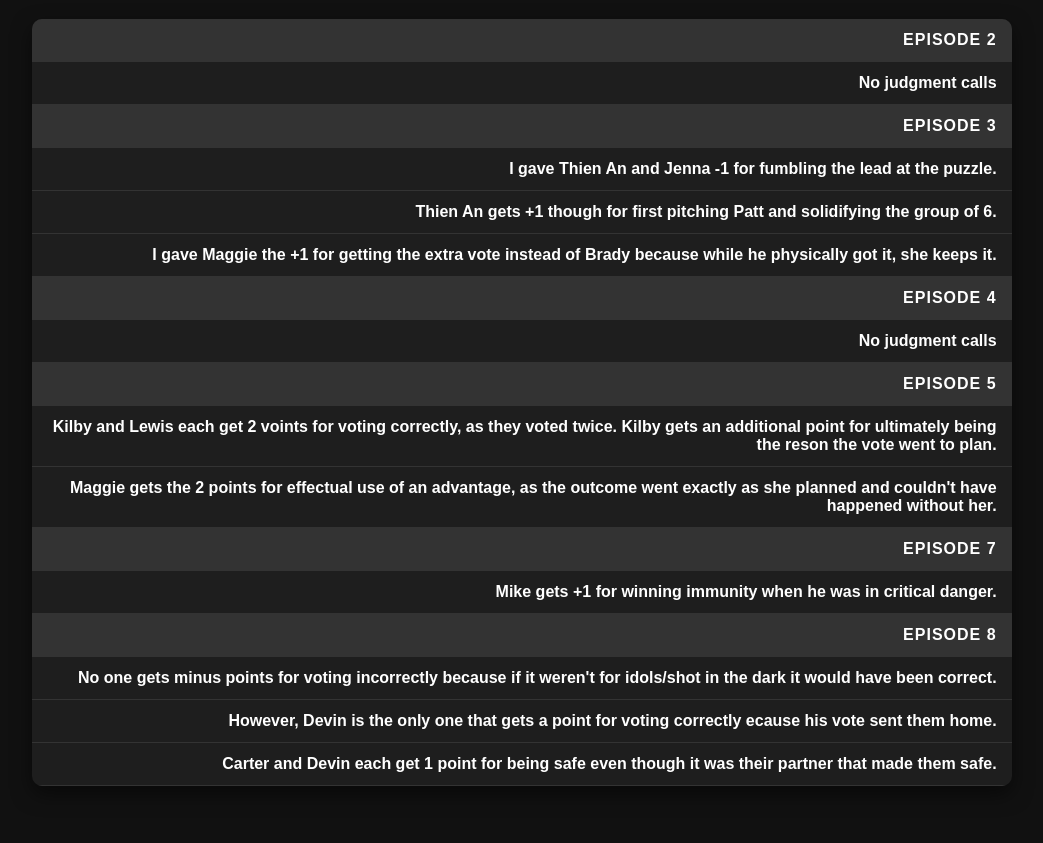
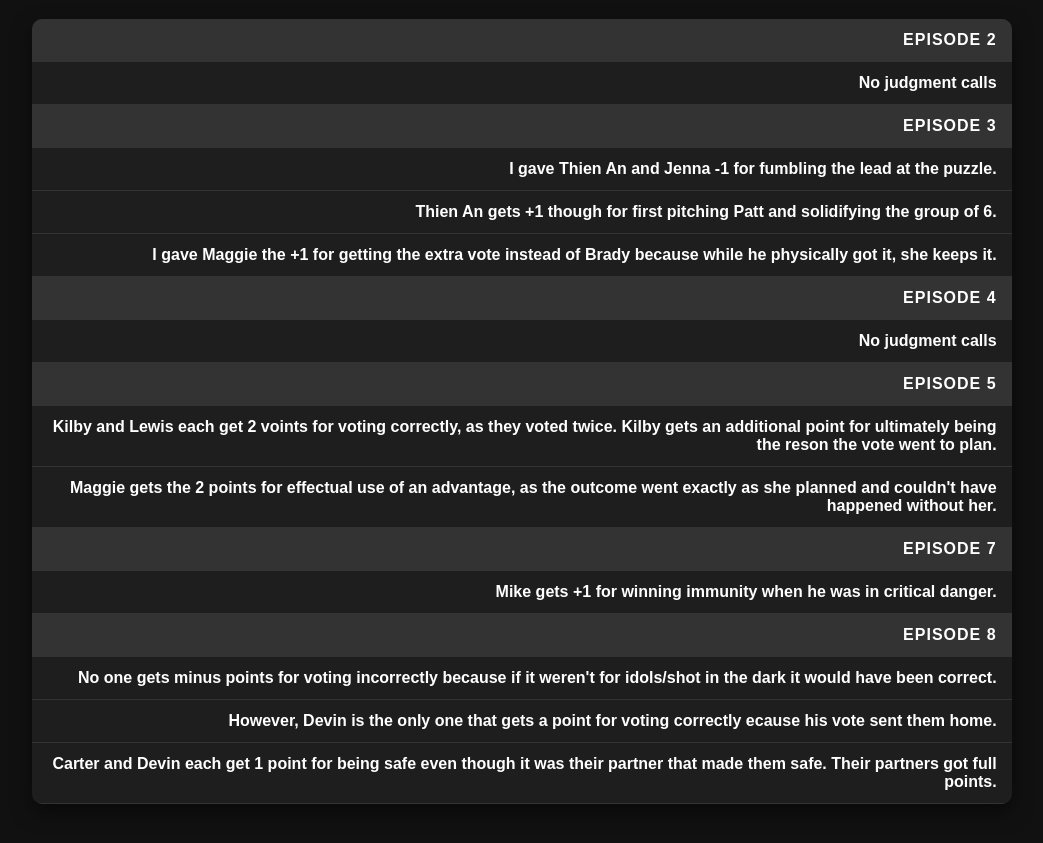
Before and after one commit to joweewoo/Survivor51, a plain HTML site: page judgment.html in a window 1280 px wide. Shown: the part 113-956 px from the top of the page, without its empty margins (118-1161 px from the left). Drawn offline with Linux system fonts and the light colour scheme.

Commit message:
Update scoring details for Carter and Devin
Clarified scoring explanation for Carter and Devin.

```diff
--- a/judgment.html
+++ b/judgment.html
@@ -46,7 +46,7 @@
     </tr>
     <tr><td>No one gets minus points for voting incorrectly because if it weren't for idols/shot in the dark it would have been correct.</td></tr>
   <tr><td>However, Devin is the only one that gets a point for voting correctly ecause his vote sent them home.</td></tr>
-    <tr><td>Carter and Devin each get 1 point for being safe even though it was their partner that made them safe.</td></tr>
+    <tr><td>Carter and Devin each get 1 point for being safe even though it was their partner that made them safe. Their partners got full points.</td></tr>
   </table>
 </body>
 </html>
```
